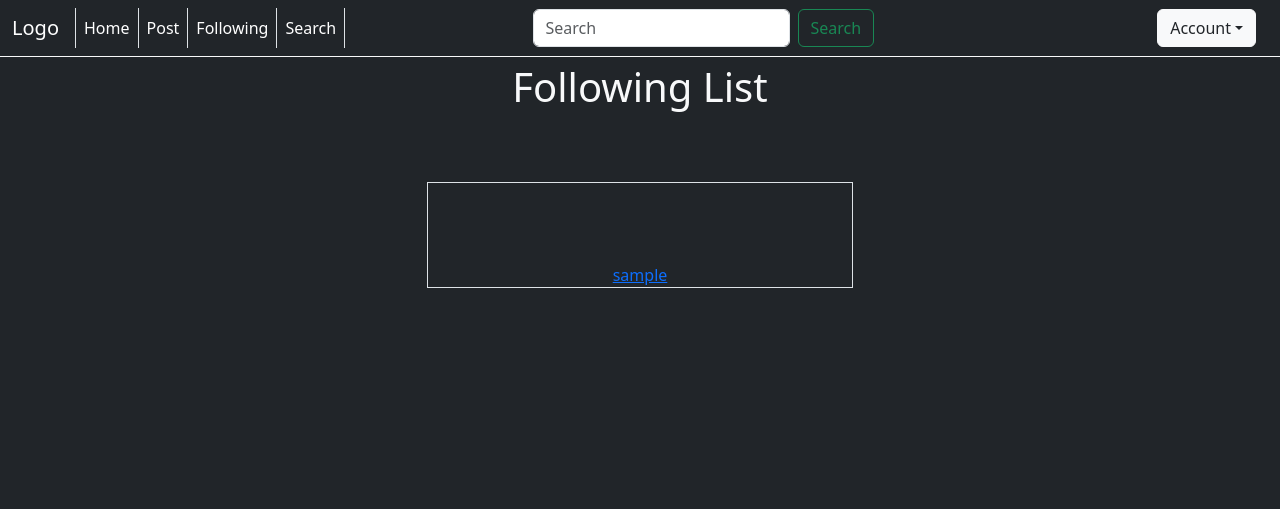
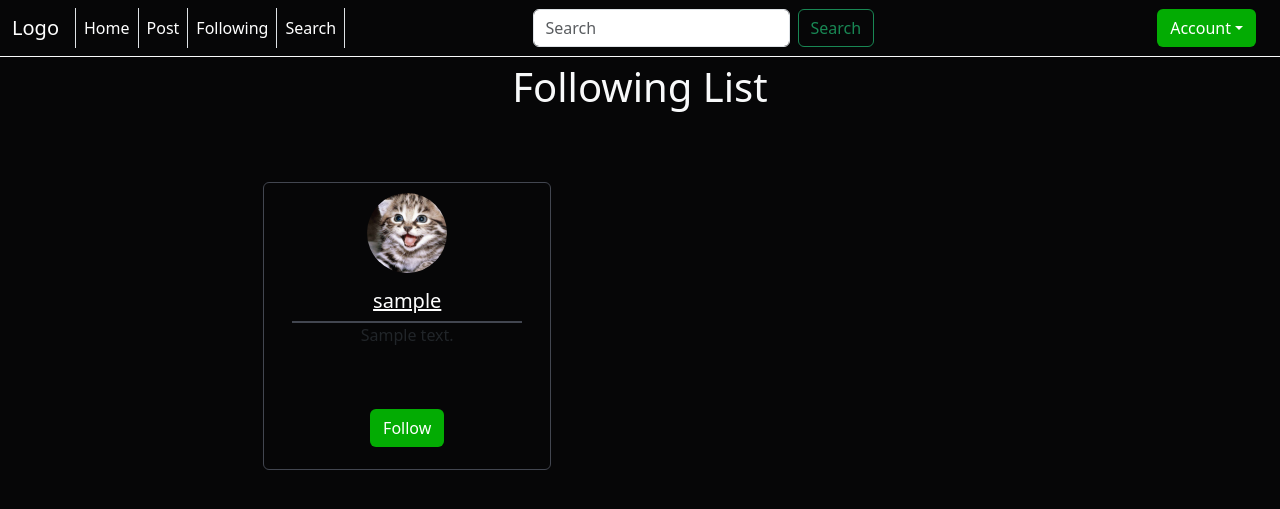
Before and after one commit to cosenzam/CSC400, a Flask app: page /following in a window 1280 px wide. Shown: the top 509 px of the page. Run offline with Flask 3, Linux system fonts and the light colour scheme; the visitor is signed in with stand-in values (Sample User, id 1); tables that the repository leaves empty hold one stand-in row (values such as "Sample post"); data that the repository does not hold is empty; some libraries are stand-ins or nearby versions.

Commit message:
New background/button colors, following list cards, homepage posts now appear,

```diff
--- a/Templates/base.html
+++ b/Templates/base.html
@@ -8,8 +8,8 @@
         <title>{% block title %}{% endblock %}</title>
     </head>
 
-    <body class="bg-dark text-light" onload="countText()">
-      <nav class="nav navbar navbar-dark bg-dark navbar-expand-lg sticky-top border-bottom border-light d-flex">
+    <body class="text-light" onload="countText()">
+      <nav class="nav navbar navbar-dark navbar-expand-lg sticky-top border-bottom border-light d-flex">
           <div class="container-fluid">
             <a class="navbar-brand" href="#">Logo</a>
             <button class="navbar-toggler" type="button" data-bs-toggle="collapse" data-bs-target="#navbarSupportedContent" aria-controls="navbarSupportedContent" aria-expanded="false" aria-label="Toggle navigation">
@@ -42,8 +42,8 @@
               <ul class="nav navbar-nav acc-dropdown-pad">
                 <li class="nav navbar-nav nav-item">
                   <div class="dropdown">
-                    <button class="btn btn-light text-dark dropdown-toggle" type="button" data-bs-toggle="dropdown" aria-expanded="false">Account</button>
-                    <ul class="dropdown-menu dropdown-menu-dark dropdown-menu-center">
+                    <button class="btn button-color dropdown-toggle" type="button" data-bs-toggle="dropdown" aria-expanded="false">Account</button>
+                    <ul class="dropdown-menu dropdown-menu-center">
                       <li><a class="dropdown-item" href="{{ url_for('user', dynamic_user = session['user']) }}">My Profile</a></li>
                       <li><a class="dropdown-item" href="{{ url_for('edit_profile') }}">Edit Profile</a></li>
                       <li><a class="dropdown-item" href="{{ url_for('user_settings') }}">Settings</a></li>
--- a/Templates/create_account.html
+++ b/Templates/create_account.html
@@ -27,7 +27,7 @@
                     <a href="{{ url_for('login') }}" class="text-light">Log in</a>
                 </span>
             </div>
-            <button type="submit" class="btn btn-light text-dark">Create Account</button>
+            <button type="submit" class="btn button-color">Create Account</button>
         </form>
     </div>
 </div>
--- a/Templates/edit_profile.html
+++ b/Templates/edit_profile.html
@@ -48,7 +48,7 @@
                 {{form.date_of_birth.label}}
                 {{form.date_of_birth(size=30)}}
             </p>
-            <button type="submit" class="btn btn-light text-dark">Save Changes</button>
+            <button type="submit" class="btn button-color">Save Changes</button>
         </form>
     </div>
 </div>
--- a/Templates/following_list.html
+++ b/Templates/following_list.html
@@ -2,8 +2,7 @@
 {% block title %}Following List{% endblock %}
 {% block content %}
 <h1 class="text-center account">Following List</h1>
-<div class="row justify-content-center">
-    <div class="col-sm-4 text-center border">
+<div class="row justify-content-center" style="width: 60%; margin: auto;">
 
         {% with messages = get_flashed_messages() %}
         {% if messages %}
@@ -16,19 +15,26 @@
         {% if users %}
             {% set i = 0 %}
             {% for user in users %}
-                <div id="{{ following_list[i].interaction_id }} " style="padding-top: 20%;">
-                    <a id="user-link" href="{{ url_for('user', dynamic_user = user.user_name) }}"> {{user.user_name}} </a>
+                <div id="{{ following_list[i].interaction_id }}" class="card text-center me-auto" style="width: 18rem; height: 18rem; margin-bottom: 1%;">
+                    <div class="ratio ratio-1x1 rounded-circle overflow-hidden" style="width: 80px; height: 80px; margin: auto">
+                        <img class="card-img-top img-cover" src="/static/images/kitten.jpg" alt="Card image cap">
+                    </div>
+                    <div class="card-body">
+                    <a class="text-center" href="{{ url_for('user', dynamic_user = user.user_name) }}" style="color:white;">
+                        <h5 id="user-link" class="card-title" style="color:white;">{{user.user_name}}</h5>
+                        <div class="card-bio-border"></div>
+                    </a>
+                    <p class="card-text card-bio">{% if user.bio != None %}{{user.bio}}{% endif %}</p>
+                    {% if not current_user.is_following(user) %}
+                        <button id="follow-{{user.user_name}}" onclick="ajax_follow('{{user.user_name}}')" class="btn button-color">Follow</button>
+                    {% elif current_user.is_following(user) %}
+                        <button id="follow-{{user.user_name}}" onclick="ajax_follow('{{user.user_name}}')" class="btn button-color">Unfollow</button>
+                    {% endif %}
+                    </div>
                 </div>
                 {% set i = i + 1 %}
             {% endfor %}
-            <!-- Loading Spinner -->
-            <div id="loading-follows">
-                <div id="trigger-{{ last_interaction_id }}" class="row justify-content-center">
-                    <div class="col-sm-4 spinner-border" role="status"></div>
-                </div>
-            </div>
         {% endif %}
-    </div>
 </div>
 
 {% endblock %}
--- a/Templates/login.html
+++ b/Templates/login.html
@@ -20,7 +20,7 @@
             <div>
                 <a href="{{ url_for('recover_account') }}" class="text-light">Forgot username or password?</a>
             </div>
-            <button type="submit" class="btn btn-light text-dark">Log In</button>
+            <button type="submit" class="btn button-color">Log In</button>
         </form>
     </div>
 </div>
--- a/Templates/recover_account.html
+++ b/Templates/recover_account.html
@@ -15,7 +15,7 @@
             {{form.csrf_token}}
             <p>{{form.email.label}}</p>
             <p>{{form.email(size=30)}}</p>
-            <button type="submit" class="btn btn-light text-dark">Send Recovery Email</button>
+            <button type="submit" class="btn button-color">Send Recovery Email</button>
         </form>
     </div>
 </div>
--- a/Templates/reset_password.html
+++ b/Templates/reset_password.html
@@ -17,7 +17,7 @@
             <p>{{form.password(size=30)}}</p>
             <p>{{form.confirm.label}}</p>
             <p>{{form.confirm(size=30)}}</p>
-            <button type="submit" class="btn btn-light text-dark">Reset Password</button>
+            <button type="submit" class="btn button-color">Reset Password</button>
         </form>
     </div>
 </div>
--- a/routes.py
+++ b/routes.py
@@ -17,7 +17,7 @@ from werkzeug.utils import secure_filename
 from itsdangerous import URLSafeTimedSerializer as Serializer, SignatureExpired
 from run import app
 from functions import (validateEmail, validatePassword, getPostRecency, postDateFormat, get_token, send_recovery_email, send_signup_email,
-    get_reply_ajax_data, get_post_ajax_data, serial, mail, get_follow_ajax_data, to_date_and_time)
+    get_reply_ajax_data, get_post_ajax_data, serial, mail, get_follow_ajax_data, to_date_and_time, get_home_ajax_data)
 import json
 
 #data base connections
@@ -34,7 +34,20 @@ Base.metadata.create_all(engine)
 
 @app.route("/")
 def home():
-    return render_template("index.html")
+    if "user" in session:
+        current_user = get_user(user_name = session["user"])
+        posts = current_user.get_following_posts(current_user.get_following())
+        if len(posts) > 0:
+                last_post_id = posts[len(posts) - 1].id
+        else:
+            last_post_id = 1
+
+        print(last_post_id)
+
+        return render_template("index.html", current_user = current_user, posts = posts, get_user = get_user, getPostRecency = getPostRecency, postDateFormat = postDateFormat,
+        last_post_id = last_post_id, to_date_and_time = to_date_and_time)
+    else:
+        return render_template(url_for("login"))
 
 @app.route("/view")
 def view():
@@ -484,21 +497,15 @@ def follow_user(dynamic_user):
 @app.route("/following")
 def following_list():
     if "user" in session:
-        user = get_user(user_name = session["user"])
+        current_user = get_user(user_name = session["user"])
 
         users = []
-        last_interaction_id = 0
-        following_list = user.get_latest_following()
-        if len(following_list) > 0:
-            last_interaction_id = following_list[len(following_list)-1].interaction_id
+        following_list = current_user.get_following()
 
         if following_list:
-            user_ids = []
-            for user in following_list:
-                user_ids.append(user.follows_user_id)
-            users = map(get_user, user_ids)
+            users = map(get_user, following_list)
 
-        return render_template("following_list.html", users = users, following_list = following_list, last_interaction_id = last_interaction_id)
+        return render_template("following_list.html", current_user = current_user, users = users, following_list = following_list)
 
     else:
         return redirect(url_for("login"))
@@ -517,3 +524,8 @@ def post_scroll(post_id):
 def follow_scroll(interaction_id):
     following = get_follow_ajax_data(get_interaction(interaction_id))
     return following, 200
+
+@app.route("/home_scroll/<post_id>")
+def home_scroll(post_id):
+    posts = get_home_ajax_data(post_id)
+    return posts, 200
--- a/static/css/stylesheet.css
+++ b/static/css/stylesheet.css
@@ -56,6 +56,8 @@
 
 .dropdown-menu{
   min-width: 1rem;
+  background-color: white;
+  border-color: rgb(66, 70, 80);
 }
 
 .post{
@@ -106,7 +108,11 @@ input, textarea{
 }
 
 .dropdown-item:active{
-  background-color: rgba(114, 19, 138, 0.25);
+  background-color:rgb(6, 6, 7);
+}
+
+.dropdown-item:hover{
+  background-color:rgb(3, 172, 3);
 }
 
 .follow-btn{
@@ -153,3 +159,52 @@ span.post-format:hover{
 .fill-red{
   color: red;
 }
+
+.card{
+  background-color:rgb(6, 6, 7);
+  border-color: rgb(66, 70, 80);
+  padding-top: 10px;
+}
+
+.card-bio-border{
+  border: bottom;
+  border-style: solid;
+  border-width: thin;
+  border-color: rgb(66, 70, 80);
+}
+
+.card-bio{
+  font-size: 16px;
+  min-height: 70px !important;
+  max-height: 70px !important;
+  word-break: break-word;
+  white-space: pre-wrap;
+  overflow: hidden;
+}
+
+.card:hover{
+  background-color:rgba(44, 44, 46, 0.836);
+}
+
+/* new background color */
+body, nav {
+  background-color:rgb(6, 6, 7);
+}
+
+.img-cover{
+  object-fit: cover;
+  object-position: center;
+}
+
+.button-color{
+  background-color: rgb(3, 172, 3);
+  color: white;
+}
+
+.button-color:hover{
+  border-color: rgb(29, 31, 36);
+}
+
+.border{
+  border-color: rgb(66, 70, 80) !important;
+}
--- a/static/js_functions.js
+++ b/static/js_functions.js
@@ -13,15 +13,9 @@ function ajax_follow(dynamic_user) {
   $.ajax({url: "/user/" + dynamic_user + "/follow", success: function(result){
     console.log(result);
     if (result == "follow") {
-      //console.log(result);
-      //dynamic_user = dynamic_user.data
-      $("#follow").text("Unfollow");
-      //console.log(dynamic_user + " followed");
+      $("#follow-" + dynamic_user).text("Unfollow");
     } else if (result == "unfollow"){
-      //console.log(result);
-      //dynamic_user = dynamic_user.data
-      $("#follow").text("Follow");
-      //console.log(dynamic_user + " unfollowed");
+      $("#follow-" + dynamic_user).text("Follow");
     }
   }});
 }
@@ -191,13 +185,112 @@ function ajax_get_follows(interaction_id) {
 });
 }
 
-// listener for scrolling to element | remove trigger id from element when ajax_get_replies is called and re-add to a newer one if necessary
+function ajax_get_timeline(post_id) {
+  console.log(post_id);
+  $.ajax({url: "/home_scroll/" + post_id,
+  beforeSend: function(){
+    $("#loading-post").show();
+  },
+  success: function(result){
+    //console.log(result);
+    //console.log(post_id);
+    let before_id = post_id;
+    let posts_to_load = 10;
+    for (i in result){
+      let post_id = result[i]["post_id"];
+      let user_name = result[i]["user_name"];
+      let recency = result[i]["recency"];
+      let text = result[i]["text"];
+      let timestamp = result[i]["timestamp"];
+      let is_liked = result[i]["is_liked"];
+      let like_count = result[i]["like_count"];
+      let reply_count = result[i]["reply_count"];
+
+      var new_div = $("#"+before_id).clone();
+      new_div.attr('id', post_id)
+      new_div.find("#post-span").attr('onclick', "window.location='/post/"+post_id+"';");
+      //new_div.find("#profile-picture").attr('src', "/static/images/kitten.jpg");
+      new_div.find("#name").html(user_name).attr('onclick', "window.location='/user/"+user_name+"';event.stopPropagation();");
+      new_div.find("#date").html(recency).attr('data-bs-original-title', timestamp).tooltip('update');
+      new_div.find("#content-text").text(text);
+
+      if (is_liked === false){
+        new_div.find("#like-"+before_id).attr({'id': "like-"+post_id, 'onclick': "ajax_like("+post_id+");event.stopPropagation();"})
+        .removeClass().addClass("btn bi bi-heart post-icon tt like");
+      }
+      else{
+        new_div.find("#like-"+before_id).attr({'id': "like-"+post_id, 'onclick': "ajax_like("+post_id+");event.stopPropagation();"})
+        .removeClass().addClass("btn bi bi-heart-fill post-icon tt like fill-red");
+      }
+
+      new_div.find("#like_count-"+before_id).attr('id', "like_count-"+post_id).text(like_count);
+      new_div.find("#reply_count-"+before_id).attr('id', "reply_count-"+post_id).text(reply_count);
+
+      new_div.find("#reply-btn").removeAttr('href').attr('onclick', "window.location='/post/"+post_id+"';event.stopPropagation();");
+      new_div.appendTo("#posts-container");
+      before_id = post_id;
+    }
+
+    $('[id^="trigger-"]').attr('id', "trigger-"+before_id).appendTo("#"+before_id);
+
+    if (result.length < posts_to_load){
+      console.log(result.length);
+      $("#loading-post").remove();
+      $('[id^="trigger-"]').remove();
+    }
+  }
+});
+}
+
+function ajax_get_follows(interaction_id) {
+  console.log(interaction_id);
+  $.ajax({url: "/follow_scroll/" + interaction_id,
+  beforeSend: function(){
+    $("#loading-follows").show();
+  },
+  success: function(result){
+    console.log(result)
+    let before_id = interaction_id;
+    let follows_to_load = 5
+
+    for(i in result){
+    var new_div = $("#"+before_id).clone();
+
+    }
+
+    if (result.length < follows_to_load){
+      console.log(result.length);
+      $("#loading-follows").remove();
+      $('[id^="trigger-"]').remove();
+    }
+  }
+});
+}
+
+// listener for scrolling to element
 if(window.location.href.includes('/post/')){
   const el = document.querySelector('[id^="trigger-"]');
   if(el){
     const observer = new IntersectionObserver((entries) => {
         if(entries[0].isIntersecting){
             ajax_get_replies((el.id).toString().slice(8));
+            console.log(el.id)
+        } else {
+            console.log("not visible");
+        }
+    });
+
+  observer.observe(el);
+  }
+}
+
+var page = window.location.pathname;
+if(page == '/' || page == '/default.aspx'){
+  const el = document.querySelector('[id^="trigger-"]');
+  if(el){
+    const observer = new IntersectionObserver((entries) => {
+        if(entries[0].isIntersecting){
+            ajax_get_timeline((el.id).toString().slice(8));
             console.log(el.id)
         } else {
             console.log("not visible");
```
Also changed, not shown: Templates/index.html (+42 -0 lines), Templates/user.html (+4 -3 lines), Templates/user_settings.html (+4 -4 lines), functions.py (+16 -2 lines), models.py (+35 -5 lines).
